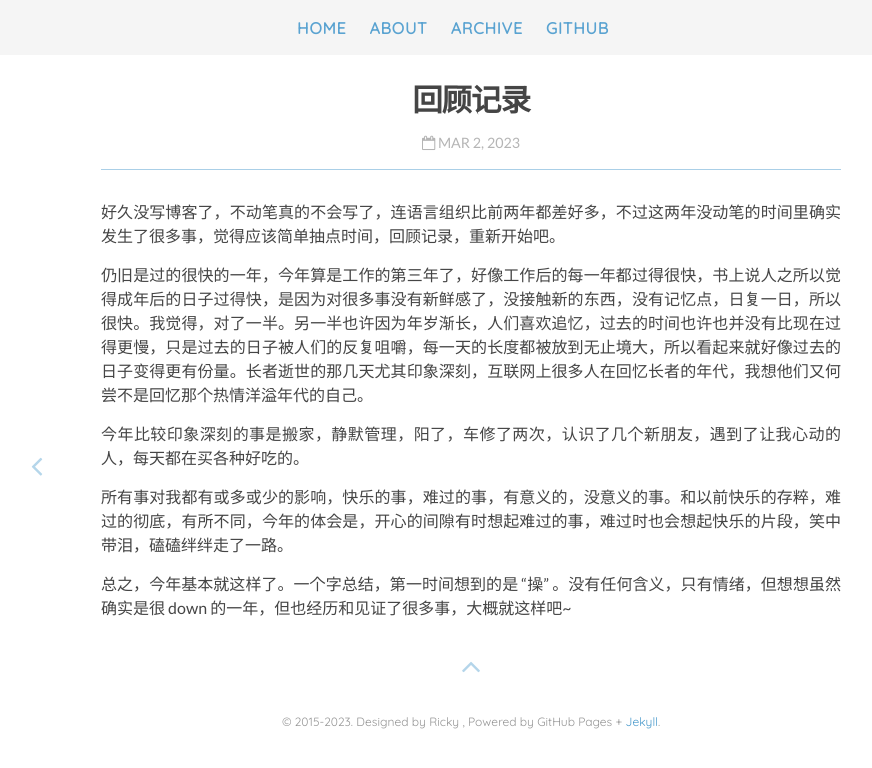
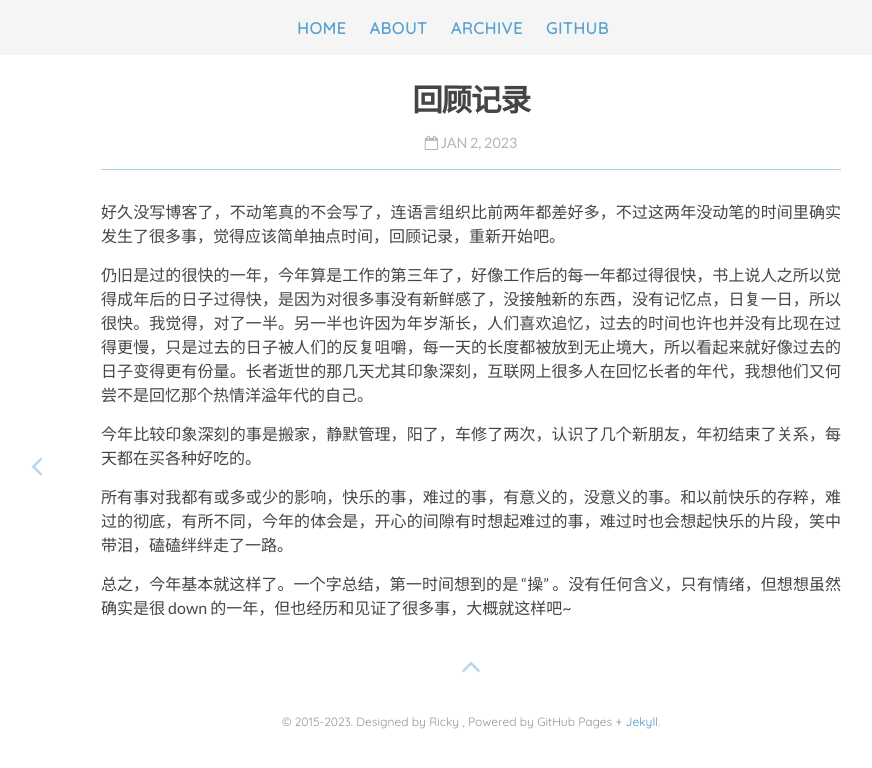
Before and after one commit to Rickylamn/Rickylamn.github.io, a Jekyll site: the page built from _posts/2023-1-2-回顾记录.md, in a window 1280 px wide. Shown: the top 768 px of the page, without its empty margins (169-1041 px from the left). Built offline with Jekyll 4.4.1, drawn with Linux system fonts in a browser that asks for light colours; nearby versions of some CDN libraries; our own code applies the rules of GitHub Pages for plain Markdown files; comment, search, counter and statistics services are not loaded.

Commit message:
Update and rename 2023-3-2-回顾记录.md to 2023-1-2-回顾记录.md

```diff
--- a/_posts/2023-3-2-回顾记录.md
+++ b/_posts/2023-1-2-回顾记录.md
@@ -2,7 +2,7 @@
 
 仍旧是过的很快的一年，今年算是工作的第三年了，好像工作后的每一年都过得很快，书上说人之所以觉得成年后的日子过得快，是因为对很多事没有新鲜感了，没接触新的东西，没有记忆点，日复一日，所以很快。我觉得，对了一半。另一半也许因为年岁渐长，人们喜欢追忆，过去的时间也许也并没有比现在过得更慢，只是过去的日子被人们的反复咀嚼，每一天的长度都被放到无止境大，所以看起来就好像过去的日子变得更有份量。长者逝世的那几天尤其印象深刻，互联网上很多人在回忆长者的年代，我想他们又何尝不是回忆那个热情洋溢年代的自己。
 
-今年比较印象深刻的事是搬家，静默管理，阳了，车修了两次，认识了几个新朋友，遇到了让我心动的人，每天都在买各种好吃的。
+今年比较印象深刻的事是搬家，静默管理，阳了，车修了两次，认识了几个新朋友，年初结束了关系，每天都在买各种好吃的。
 
 所有事对我都有或多或少的影响，快乐的事，难过的事，有意义的，没意义的事。和以前快乐的存粹，难过的彻底，有所不同，今年的体会是，开心的间隙有时想起难过的事，难过时也会想起快乐的片段，笑中带泪，磕磕绊绊走了一路。
 
```
